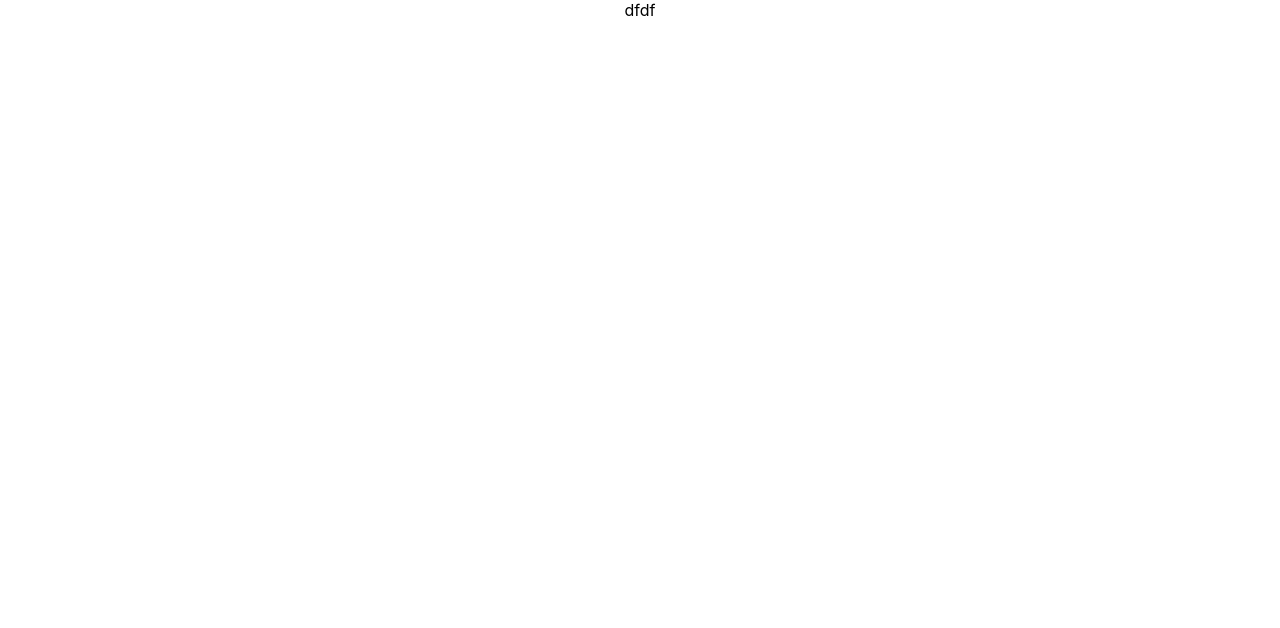
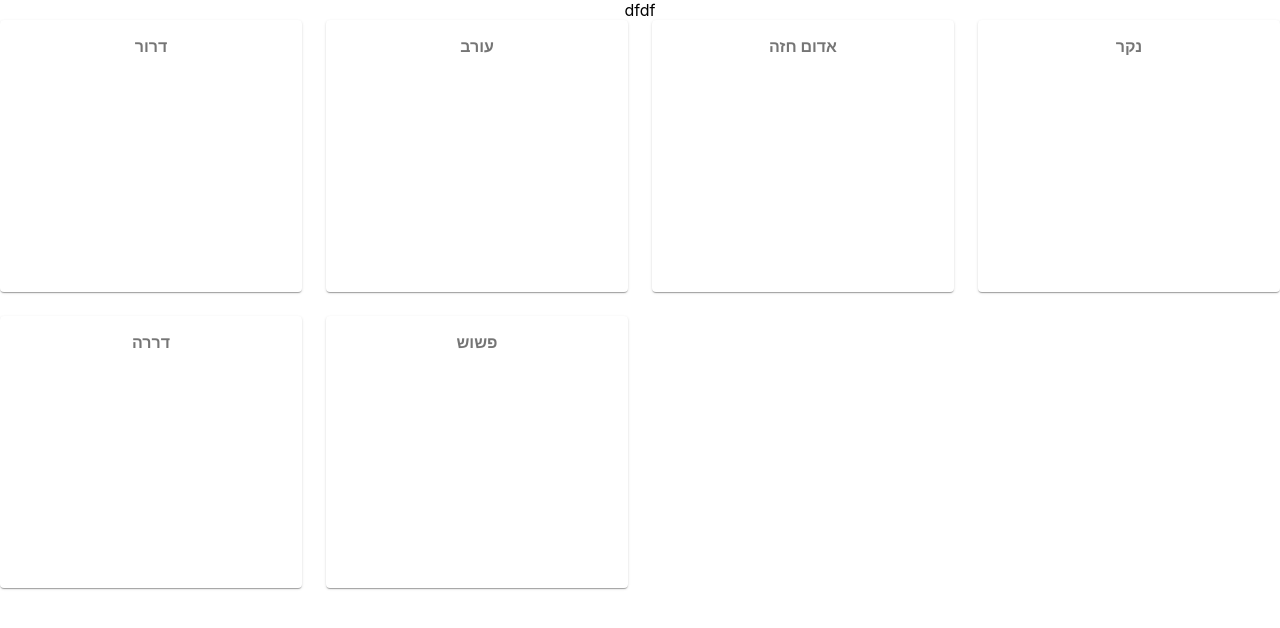
Before and after one commit to ChenPeleg/Birds-of-Israel, a React (Create React App) app: page / in a window 1280 px wide. Shown: the top 628 px of the page. Built offline with nearby package versions, Linux system fonts and the light colour scheme.

Commit message:
card sizes

```diff
--- a/src/components/bird-card.jsx
+++ b/src/components/bird-card.jsx
@@ -1,5 +1,17 @@
 import React from "react";
+import Box from '@material-ui/core/Box';
+
+
+import { Card } from '@material-ui/core';
+
 const BirdCard = (props) => {
-    return (<div> {props.bird.HebName}</div>)
+    return (<div>
+        <Box height="30vh">
+            {/* <Card color="primary"> */}
+            <b>{props.bird.HebrewName} </b>
+            {/* </Card> */}
+
+        </Box>
+    </div>)
 }
 export default BirdCard
--- a/src/layouts/birrd-card-container-layout.jsx
+++ b/src/layouts/birrd-card-container-layout.jsx
@@ -2,9 +2,24 @@ import React from 'react'
 import styles from './birdCardContainerLayout.module.scss';
 import getAllBirds from '../hoc/getbirdsdata';
 import BirdCard from '../components/bird-card';
+import Box from '@material-ui/core/Box';
+import { makeStyles } from '@material-ui/core/styles';
+import Paper from '@material-ui/core/Paper';
+import Grid from '@material-ui/core/Grid';
 
+const useStyles = makeStyles((theme) => ({
+    root: {
+        flexGrow: 1,
+    },
+    paper: {
+        padding: theme.spacing(2),
+        textAlign: 'center',
+        color: theme.palette.text.secondary,
+    },
+}));
 const BirdCardContainerLayout = () => {
     //const bird1 = 'Bird 1';
+    const classes = useStyles();
     const [...allBirds] = getAllBirds();
     console.log(allBirds)
 
@@ -12,11 +27,32 @@ const BirdCardContainerLayout = () => {
     //     height: '100px'
     // }
     return (<div className={styles.birdcardlaout} >
-        {allBirds.map((bird) => {
-            // eslint-disable-next-line no-lone-blocks
-            { return <BirdCard bird={bird}></BirdCard> }
-        })}
+        <div className={classes.root}>
+            <Grid container spacing={3}>
+                {allBirds.map((bird) => {
+                    // eslint-disable-next-line no-lone-blocks
+                    {
+                        return (
+                            <Grid item xs={3}>
+                                <Paper className={classes.paper}>
 
+
+                                    <BirdCard bird={bird} key={bird.id}></BirdCard>
+
+                                </Paper>
+                            </Grid>
+
+
+                        )
+                    }
+                })}
+            </Grid>
+        </div>
+        <Box flexDirection="row" >
+
+
+
+        </Box>
     </div>)
 
 }
```
